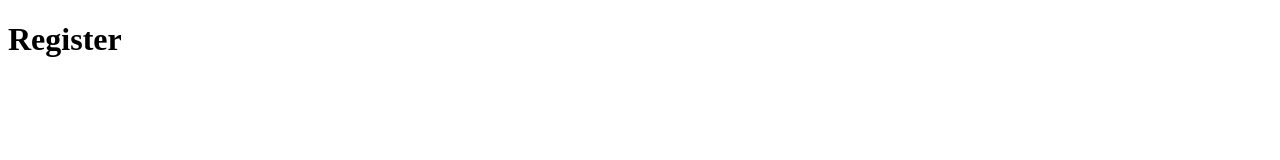
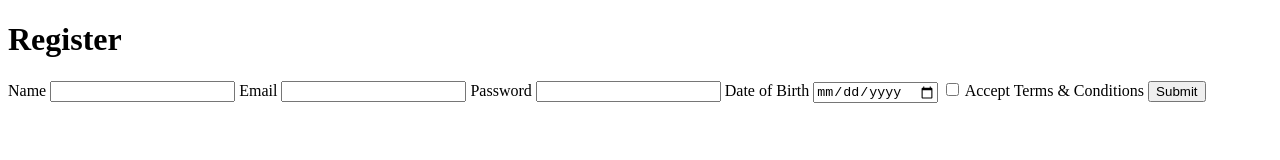
Before and after one commit to nithinrvs/wd201, a website: page http-server/registration.html in a window 1280 px wide. Drawn offline with Linux system fonts and the light colour scheme.

Commit message:
L2:added reg form

```diff
--- a/http-server/registration.html
+++ b/http-server/registration.html
@@ -7,5 +7,23 @@
 </head>
 <body>
     <h1>Register</h1>
+    <form>
+        <label for="name">Name</label>
+        <input type="text" id="name" name="name">
+
+        <label for="email">Email</label>
+        <input type="email" id="email" name="email">
+
+        <label for="password">Password</label>
+        <input type="password" id="password" name="password">
+
+        <label for="dob">Date of Birth</label>
+        <input type="date" id="dob" name="dob">
+
+        <input type="checkbox" id="acceptTerms" name="acceptTerms">
+        <label for="acceptTerms">Accept Terms & Conditions</label>
+
+        <button type="submit">Submit</button>
+     </form>
 </body>
 </html>
```
